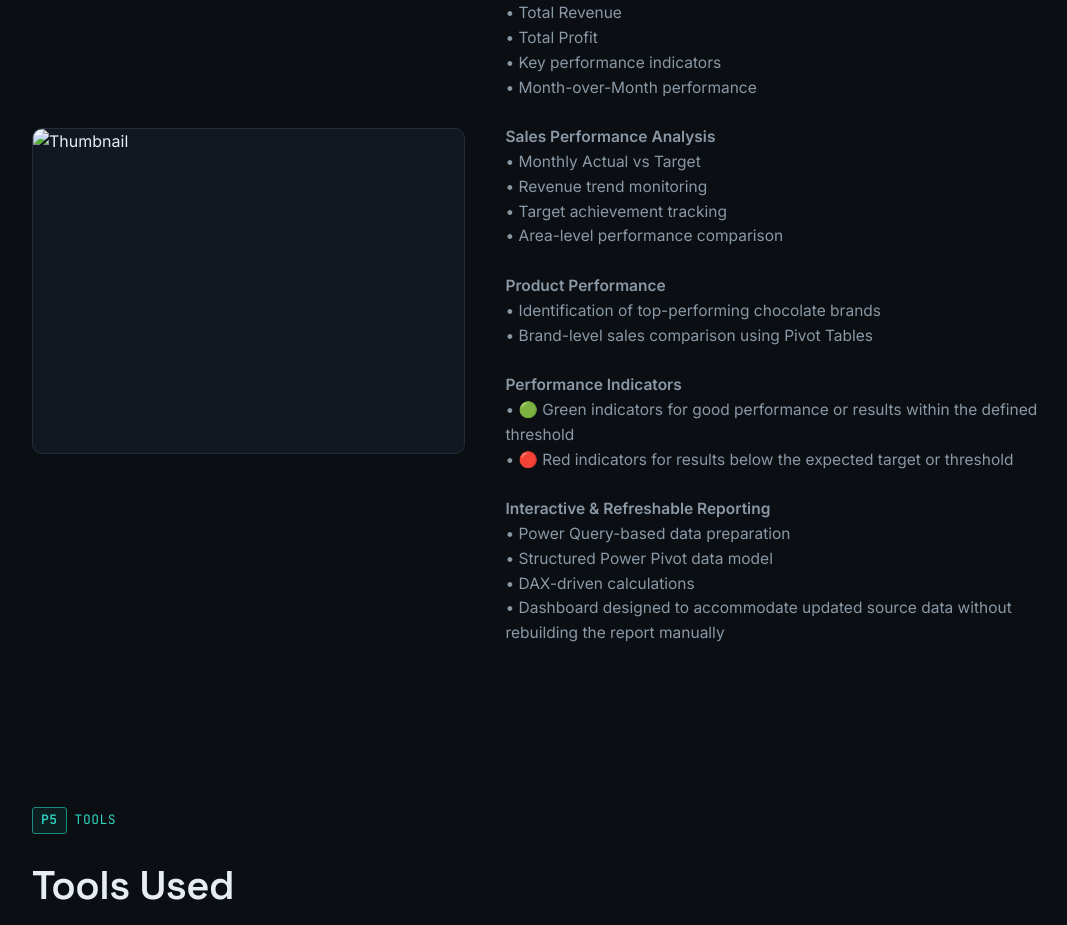
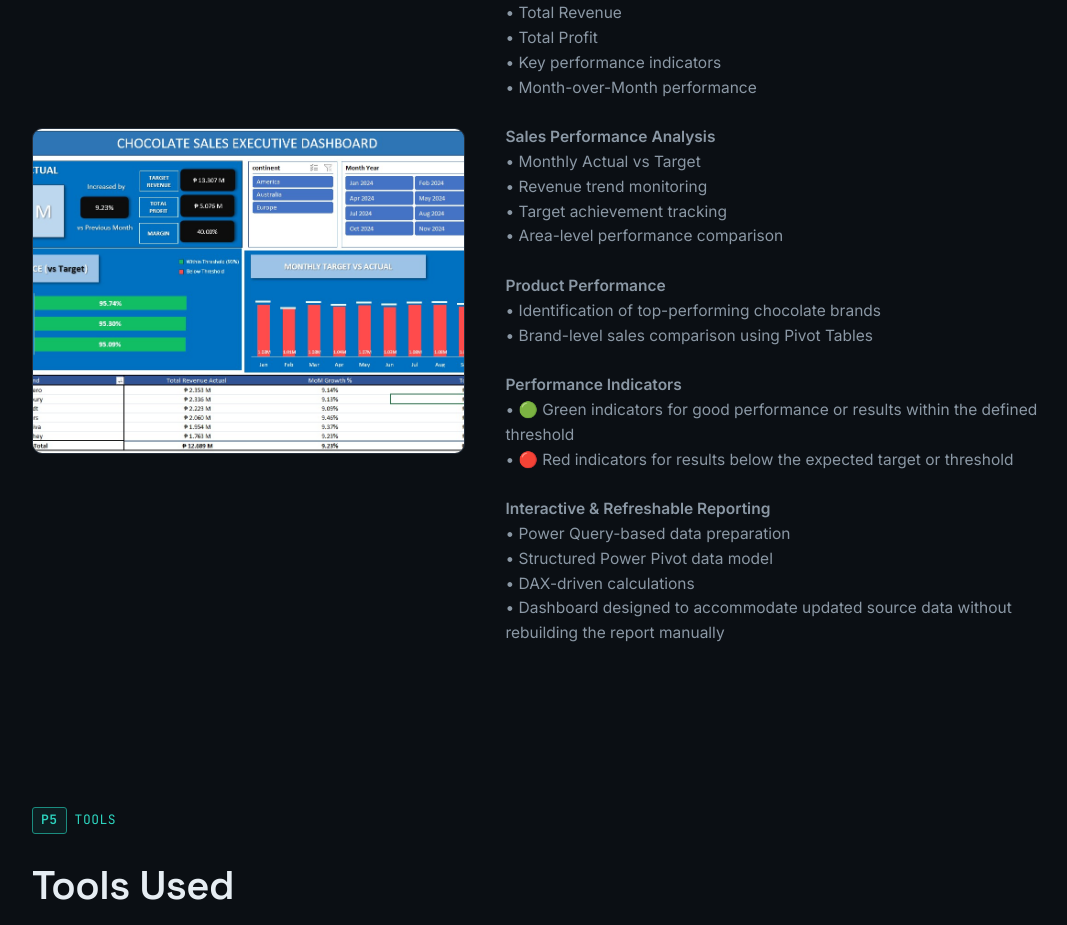
Before and after one commit to lourdjan/portfolio, a plain HTML site: page Project1.html in a window 1280 px wide. Shown: the part 2344-3269 px from the top of the page, without its empty margins (92-1159 px from the left). Drawn offline with Linux system fonts and the light colour scheme; a script that the page names is missing.

Commit message:
Update Project1.html

```diff
--- a/Project1.html
+++ b/Project1.html
@@ -89,7 +89,7 @@ Which chocolate brands are performing the best? <br>
     <h2>Features of the Project</h2>
 
     <div class="split-block">
-      <img src="assets/images/projects/proj1/Thumbnail Chocolate Sales Dashboard.jpg" alt="Thumbnail" class="split-image">
+      <img src="assets/images/projects/Proj 1/Thumbnail Chocolate Sales Dashboard.jpg" alt="Thumbnail" class="split-image">
       <div class="split-content">
         <h3>Executive Dashboard</h3>
         <p class="split-text"><strong>Executive KPI Overview</strong><br>
```
